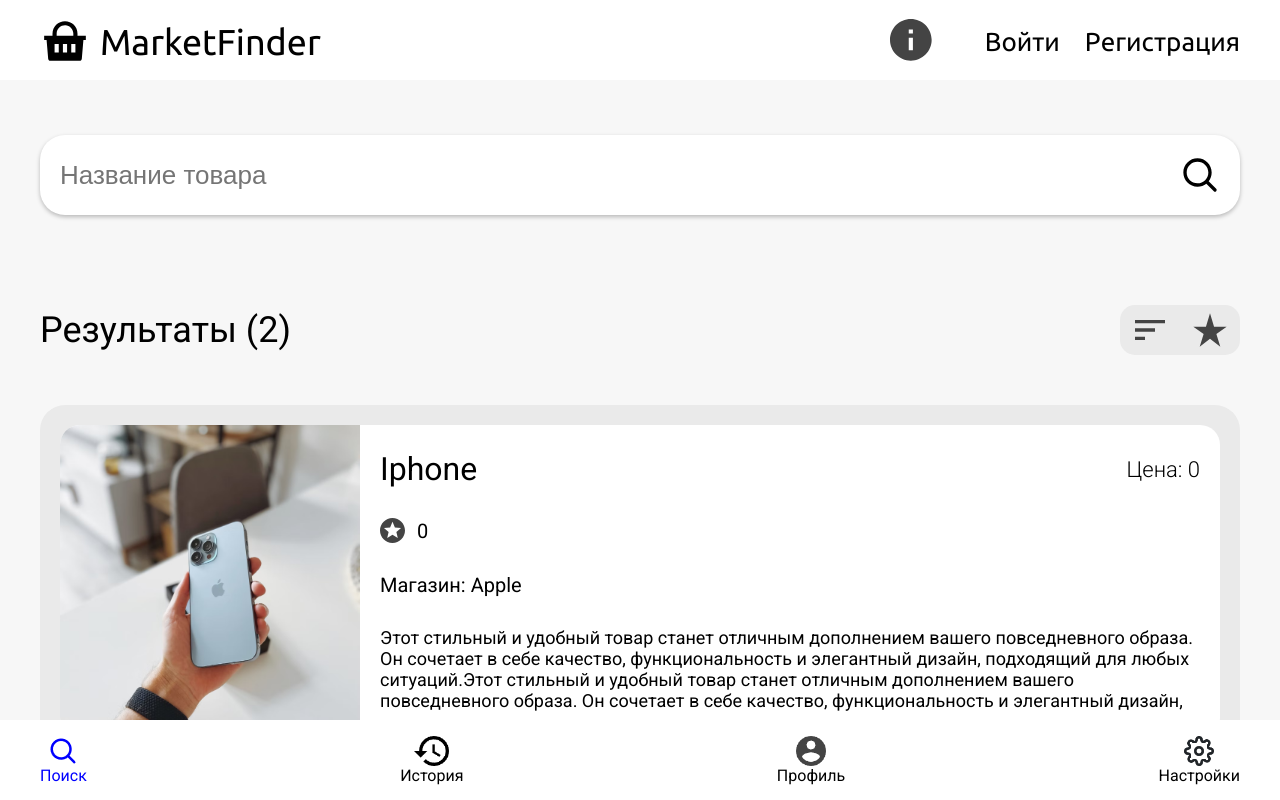
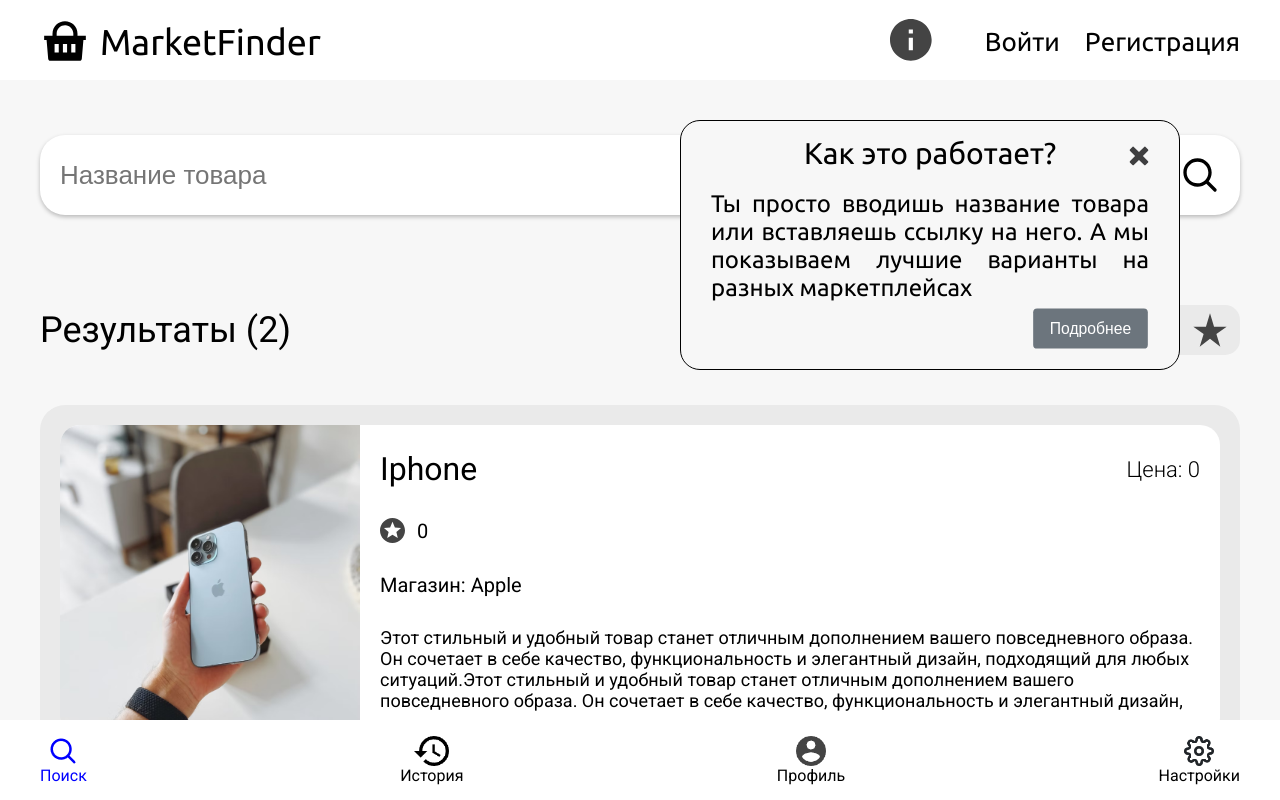
Before and after one commit to bronenosez/MarketFinder, a React (Create React App) app in the folder Frontend/: page / in a window 1280 px wide. Both pictures are taken after a click on the picture 909 px from the left and 40 px from the top of the page. Shown: the top 800 px of the page. Built offline with nearby package versions, Linux system fonts and the light colour scheme.

Commit message:
make info button script in Header

```diff
--- a/Frontend/package.json
+++ b/Frontend/package.json
@@ -11,6 +11,7 @@
     "react-dom": "^19.0.0",
     "react-router-dom": "^7.2.0",
     "react-scripts": "5.0.1",
+    "react-transition-group": "^4.4.5",
     "web-vitals": "^2.1.4"
   },
   "scripts": {
--- a/Frontend/src/Components/Header.jsx
+++ /dev/null
@@ -1,31 +0,0 @@
-import "../styles/Header.css";
-import '../styles/index.css';
-import logo__basket from "../img/logo__basket-svg.svg";
-import info from "../img/info.svg";
-
-export default function Header () {
-    return (
-        <header>
-            <div className="container header_wrap">
-                <div className="logo">
-                    <img src={logo__basket} alt="" />
-                    <p>MarketFinder</p>
-                </div>
-                <div className="buttons">
-                    <div className="info">
-                        <img src={info} alt="" />
-                    </div>
-                    <div className="autorization">
-                        <div className="sign_in">
-                            <p>Войти</p>
-                        </div>
-                        <div className="sign_up">
-                            <p>Регистрация</p>
-                        </div>
-                    </div>
-                </div>
-            </div>
-
-        </header>
-    )
-}
--- /dev/null
+++ b/Frontend/src/Components/Header/Header.jsx
@@ -0,0 +1,56 @@
+import "../../styles/Header.css";
+import '../../styles/index.css';
+import logo__basket from "../../img/logo__basket-svg.svg";
+import info from "../../img/info.svg";
+import HowItWorks from "./HowItWorks";
+import {useState} from 'react';
+
+export default function Header () {
+
+    const [condition, setCondition] = useState(false);
+
+    function handleConditionState (condition) {
+        setCondition((condition) => (!condition))
+    }
+
+    return (
+        <header>
+            <div className="container header_wrap">
+                <div className="logo">
+                    <img src={logo__basket} alt="" />
+                    <p>MarketFinder</p>
+                </div>
+                <div className="buttons">
+                    <div className="info">
+                        <img src={info} alt="" onClick={() => handleConditionState(condition)}/>
+                    </div>
+                    <div className="autorization">
+                        <div className="sign_in">
+                            <p>Войти</p>
+                        </div>
+                        <div className="sign_up">
+                            <p>Регистрация</p>
+                        </div>
+                    </div>
+                </div>
+            </div>
+
+            {<HowItWorks condition={condition} crossFunc={() => setCondition(false)}/>}
+        </header>
+    )
+}
+
+/* function HowItWorks () {
+    return (
+        <div className="howItWorks">
+            <div className="howItWorks__wrap">
+                <div className="howItWorks__text">
+                    <h1>Как это работает?</h1>
+                    <p>Ты просто вводишь название товара или вставляешь ссылку на него. А мы показываем лучшие варианты на разных маркетплейсах</p>
+                </div>
+
+            </div>
+            <button>Подробнее</button>
+        </div>
+    )
+} */
--- /dev/null
+++ b/Frontend/src/Components/Header/HowItWorks.jsx
@@ -0,0 +1,41 @@
+import { Transition } from 'react-transition-group';
+import { useRef } from 'react';
+import cross from '../../img/cross.svg';
+
+const duration = 300;
+
+const defaultStyle = {
+  transition: `opacity ${duration}ms ease-in-out`,
+  opacity: 0,
+}
+
+const transitionStyles = {
+  entering: { opacity: 1 },
+  entered:  { opacity: 1 },
+  exiting:  { opacity: 0 },
+  exited:  { opacity: 0 },
+};
+
+export default function HowItWorks({ condition = false, crossFunc = 0}) {
+  const nodeRef = useRef(null);
+  return (
+    <Transition nodeRef={nodeRef} in={condition} timeout={duration}>
+      {state => (
+        <div ref={nodeRef} style={{
+          ...defaultStyle,
+          ...transitionStyles[state]
+        }}>
+            <div className="howItWorks">
+                <img onClick={crossFunc} className='howItWorks__cross' src={cross} alt="" />
+                <div className="howItWorks__text">
+                    <h1>Как это работает?</h1>
+                    <p>Ты просто вводишь название товара или вставляешь ссылку на него. А мы показываем лучшие варианты на разных маркетплейсах</p>
+                </div>
+                <button>Подробнее</button>
+            </div>
+
+        </div>
+      )}
+    </Transition>
+  );
+}
--- a/Frontend/src/Components/Search/Product.jsx
+++ b/Frontend/src/Components/Search/Product.jsx
@@ -1,5 +1,4 @@
 import stockImg from "../../img/stock.png";
-import testImg from '../../img/image.png'
 
 function Product({ h1 = "Iphone", p = "Cool phone", rate = 0, store = 'Apple', price = 0 }) {
     return (
--- a/Frontend/src/Pages/Search.jsx
+++ b/Frontend/src/Pages/Search.jsx
@@ -1,4 +1,4 @@
-import Header from "../Components/Header";
+import Header from "../Components/Header/Header";
 import SearchBar from "../Components/Search/SearchBar";
 import Products from "../Components/Search/Products";
 
--- a/Frontend/src/styles/Header.css
+++ b/Frontend/src/styles/Header.css
@@ -63,3 +63,88 @@ header {
 .autorization p:focus:after {
 width: 100%;
 }
+
+/* how it works section */
+
+.howItWorks {
+    position: absolute;
+    top: 120px;
+    right: 100px;
+
+
+    display: flex;
+    flex-flow: column wrap;
+    width: 500px;
+    height: 250px;
+    justify-content: space-between;
+
+    box-sizing: border-box;
+    border: 1px solid rgb(0, 0, 0);
+    border-radius: 20px;
+    background: rgb(247, 247, 247);
+
+    padding: 15px 30px;
+}
+.howItWorks__wrap {
+    position: relative;
+    display: flex;
+    flex-flow: column wrap;
+}
+.howItWorks__text {
+    display: flex;
+    flex-flow: column wrap;
+    row-gap: 20px;
+    text-align: center;
+}
+.howItWorks__text h1 {
+    font-family: Ubuntu;
+    font-size: 30px;
+    font-weight: 400;
+    line-height: 34px;
+}
+.howItWorks__text p {
+    font-family: Ubuntu;
+    font-size: 24px;
+    font-weight: 400;
+    line-height: 28px;
+    letter-spacing: 0px;
+    text-align: justify;
+}
+.howItWorks button {
+    cursor: pointer;
+    position: absolute;
+    bottom: 20px;
+    right: 30px;
+
+    display: flex;
+    flex-direction: row;
+    justify-content: center;
+    align-items: center;
+    gap: 4;
+    padding: 12px 17px;
+    color: #FFF;
+    width: fit-content;
+
+    border: none;
+    border-radius: 4px;
+    background: rgb(108, 117, 125);
+
+    font-size: 16px;
+    font-weight: 400;
+    line-height: 17px;
+    letter-spacing: 0px;
+    text-align: left;
+}
+.howItWorks__cross {
+    cursor: pointer;
+    position: absolute;
+    top: 25px;
+    right: 30px;
+}
+.howItWorks__cross, .howItWorks button {
+    scale: .98;
+    transition: scale ease-in-out .2s;
+}
+.howItWorks__cross:hover, .howItWorks button:hover {
+    scale: 1;
+}
--- a/Frontend/src/styles/index.css
+++ b/Frontend/src/styles/index.css
@@ -5,6 +5,7 @@
     margin: 0;
     box-sizing: border-box;
     padding: 0;
+    -webkit-tap-highlight-color: transparent;
 }
 body {
     display: flex;
```
Also changed, not shown: Frontend/src/img/cross.svg (added), 1 other file (tests, documents, lock files or other folders).
